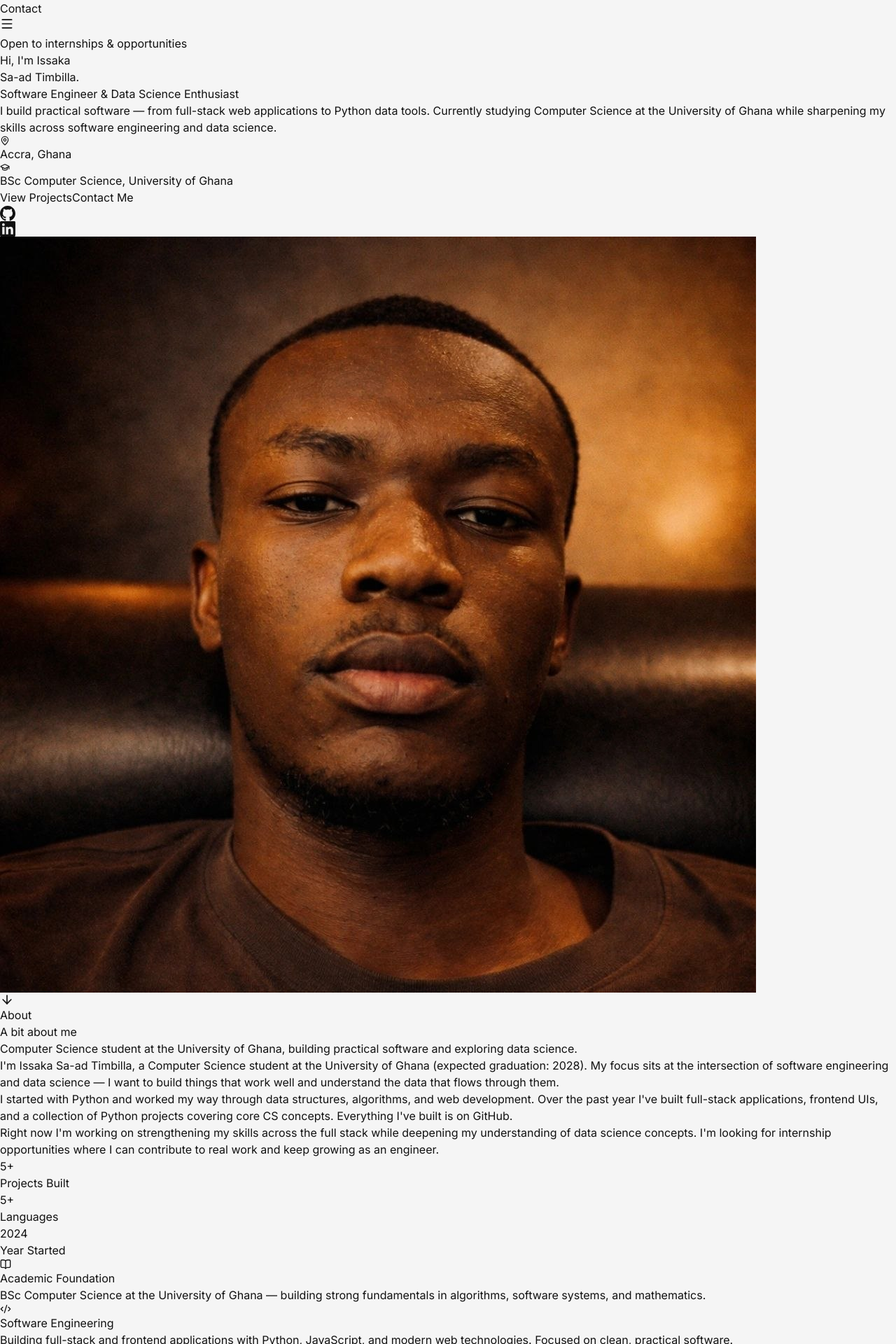
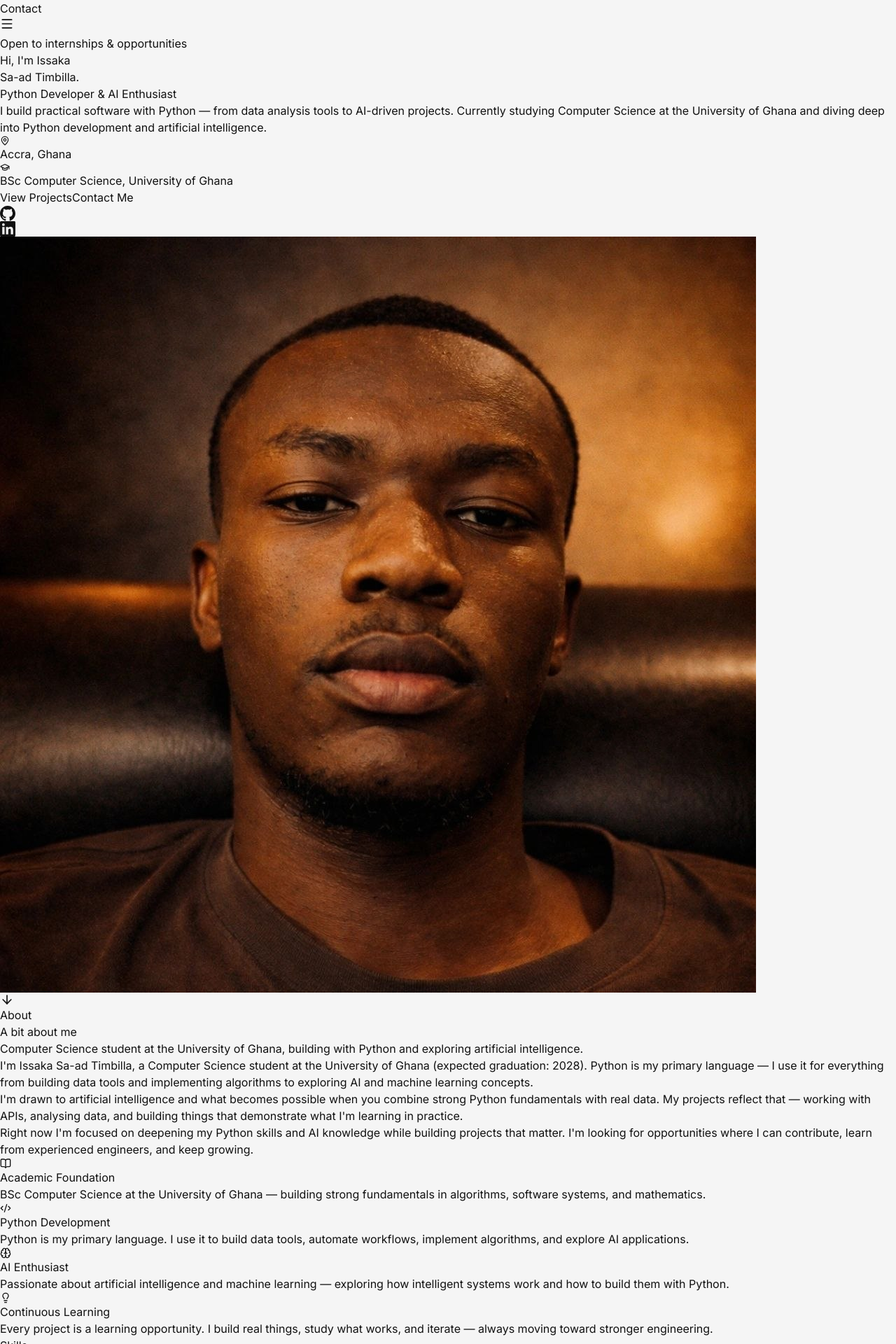
Before and after one commit to isaad-ui/issaaka_sa-ad_Timbilla-portfolio, a React (Vite) app: page / in a window 1280 px wide. Shown: the part 120-2040 px from the top of the page at 70% size. Built offline with nearby package versions, Linux system fonts and the light colour scheme.

Commit message:
update: hero and about to Python developer and AI enthusiast focus

```diff
--- a/src/components/sections/About.tsx
+++ b/src/components/sections/About.tsx
@@ -1,12 +1,6 @@
 import React, { useEffect, useRef, useState } from 'react';
-import { BookOpen, Code2, FlaskConical, Lightbulb } from 'lucide-react';
+import { BookOpen, Code2, Brain, Lightbulb } from 'lucide-react';
 import { SectionHeader } from '../ui/SectionHeader';
-
-const stats = [
-  { label: 'Projects Built', value: '5+' },
-  { label: 'Languages', value: '5+' },
-  { label: 'Year Started', value: '2024' },
-];
 
 const highlights = [
   {
@@ -16,13 +10,13 @@ const highlights = [
   },
   {
     icon: Code2,
-    title: 'Software Engineering',
-    text: 'Building full-stack and frontend applications with Python, JavaScript, and modern web technologies. Focused on clean, practical software.',
+    title: 'Python Development',
+    text: 'Python is my primary language. I use it to build data tools, automate workflows, implement algorithms, and explore AI applications.',
   },
   {
-    icon: FlaskConical,
-    title: 'Data Science Track',
-    text: 'Exploring data analysis, machine learning fundamentals, and the pipeline from raw data to actionable insight with Python.',
+    icon: Brain,
+    title: 'AI Enthusiast',
+    text: 'Passionate about artificial intelligence and machine learning — exploring how intelligent systems work and how to build them with Python.',
   },
   {
     icon: Lightbulb,
@@ -53,7 +47,7 @@ export const About: React.FC = () => {
           <SectionHeader
             label="About"
             title="A bit about me"
-            subtitle="Computer Science student at the University of Ghana, building practical software and exploring data science."
+            subtitle="Computer Science student at the University of Ghana, building with Python and exploring artificial intelligence."
           />
         </div>
 
@@ -64,34 +58,21 @@ export const About: React.FC = () => {
           >
             <p className="text-neutral-600 leading-relaxed">
               I'm Issaka Sa-ad Timbilla, a Computer Science student at the University of Ghana
-              (expected graduation: 2028). My focus sits at the intersection of software
-              engineering and data science — I want to build things that work well and understand
-              the data that flows through them.
+              (expected graduation: 2028). Python is my primary language — I use it for everything
+              from building data tools and implementing algorithms to exploring AI and machine
+              learning concepts.
             </p>
             <p className="text-neutral-600 leading-relaxed">
-              I started with Python and worked my way through data structures, algorithms, and web
-              development. Over the past year I've built full-stack applications, frontend UIs,
-              and a collection of Python projects covering core CS concepts. Everything I've built
-              is on GitHub.
+              I'm drawn to artificial intelligence and what becomes possible when you combine
+              strong Python fundamentals with real data. My projects reflect that — working with
+              APIs, analysing data, and building things that demonstrate what I'm learning in
+              practice.
             </p>
             <p className="text-neutral-600 leading-relaxed">
-              Right now I'm working on strengthening my skills across the full stack while
-              deepening my understanding of data science concepts. I'm looking for internship
-              opportunities where I can contribute to real work and keep growing as an engineer.
+              Right now I'm focused on deepening my Python skills and AI knowledge while building
+              projects that matter. I'm looking for opportunities where I can contribute, learn
+              from experienced engineers, and keep growing.
             </p>
-
-            <div className="grid grid-cols-3 gap-3 pt-4">
-              {stats.map((s, i) => (
-                <div
-                  key={s.label}
-                  className={`bg-white border border-neutral-200 rounded-xl p-4 shadow-sm transition-all duration-700 ${visible ? 'opacity-100 translate-y-0' : 'opacity-0 translate-y-8'}`}
-                  style={{ transitionDelay: `${200 + i * 80}ms` }}
-                >
-                  <div className="text-2xl font-bold text-neutral-900 mb-1">{s.value}</div>
-                  <div className="text-xs text-neutral-400 font-medium">{s.label}</div>
-                </div>
-              ))}
-            </div>
           </div>
 
           {/* Right: highlight cards */}
--- a/src/components/sections/Hero.tsx
+++ b/src/components/sections/Hero.tsx
@@ -70,7 +70,7 @@ export const Hero: React.FC = () => {
               className={`text-xl sm:text-2xl font-semibold text-neutral-600 mb-4 transition-all duration-700 ${mounted ? 'opacity-100 translate-y-0' : 'opacity-0 translate-y-6'}`}
               style={{ transitionDelay: '160ms' }}
             >
-              Software Engineer &amp; Data Science Enthusiast
+              Python Developer &amp; AI Enthusiast
             </p>
 
             {/* Bio */}
@@ -78,9 +78,9 @@ export const Hero: React.FC = () => {
               className={`text-neutral-500 text-lg leading-relaxed mb-8 max-w-xl transition-all duration-700 ${mounted ? 'opacity-100 translate-y-0' : 'opacity-0 translate-y-6'}`}
               style={{ transitionDelay: '240ms' }}
             >
-              I build practical software — from full-stack web applications to Python data tools.
-              Currently studying Computer Science at the University of Ghana while sharpening my
-              skills across software engineering and data science.
+              I build practical software with Python — from data analysis tools to AI-driven projects.
+              Currently studying Computer Science at the University of Ghana and diving deep into
+              Python development and artificial intelligence.
             </p>
 
             {/* Meta */}
```
